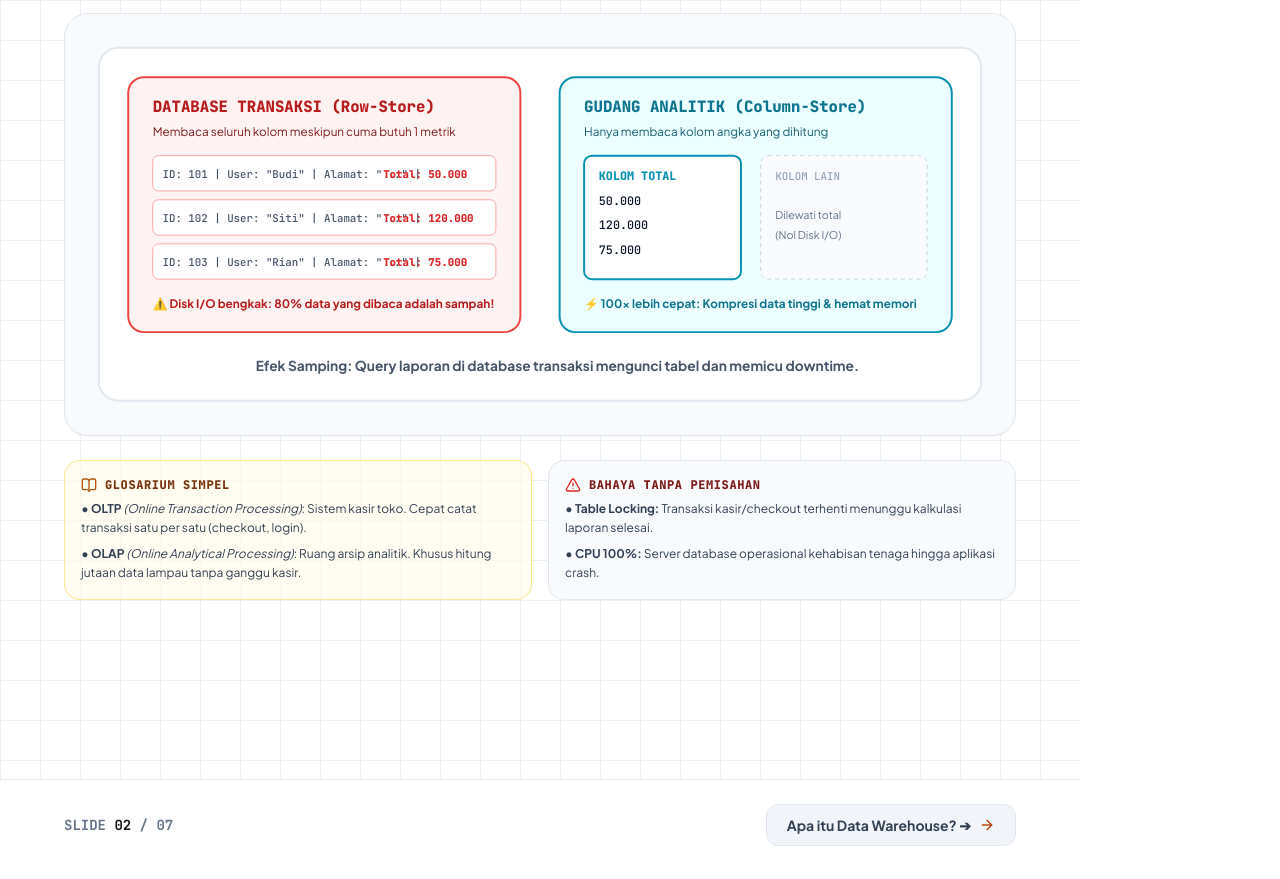
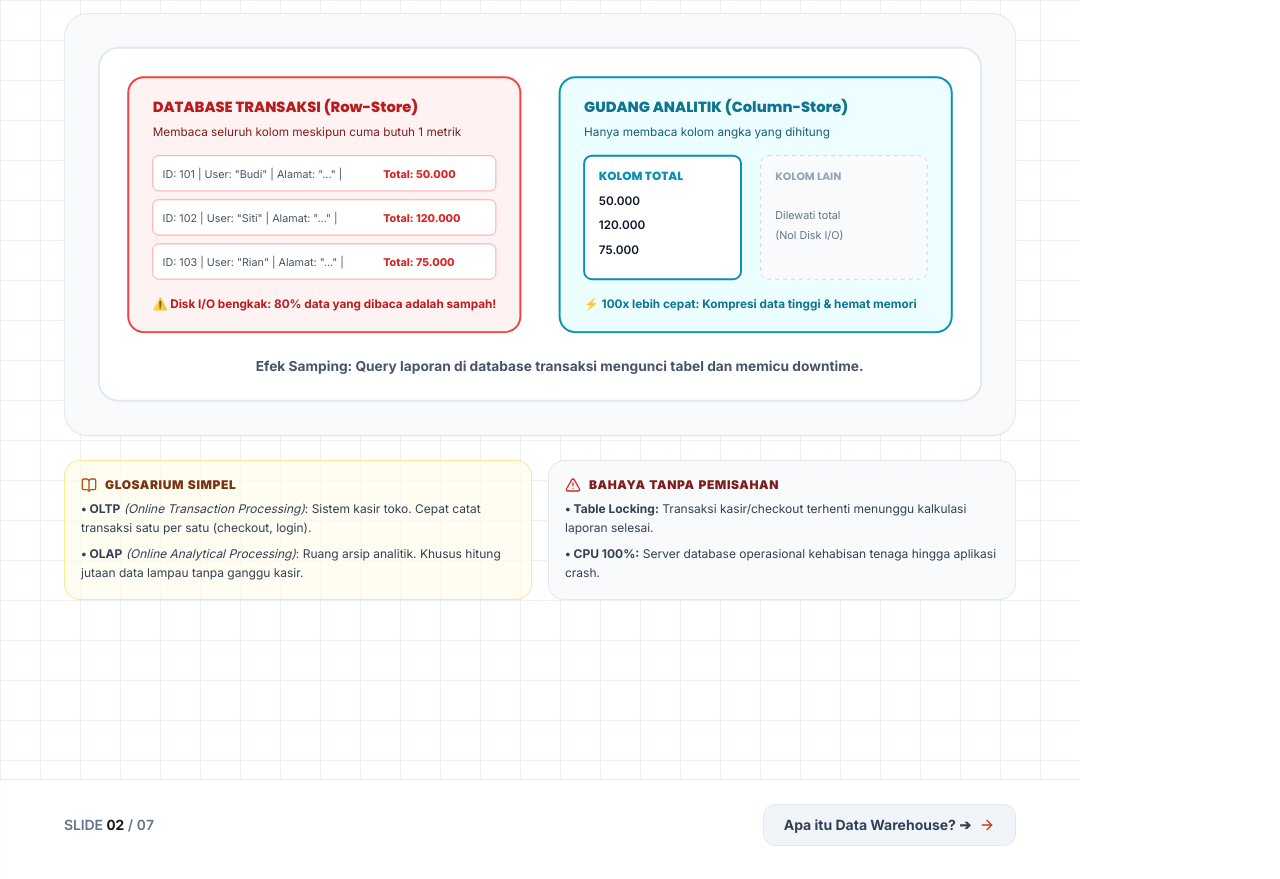
Before and after one commit to Cloumus30/social-studio-ai, a website: page projects/data-warehouse/slides/slide-2-masalah-oltp.html in a window 1280 px wide. Shown: the part 440-1319 px from the top of the page. Drawn offline with nearby package versions, Linux system fonts and the light colour scheme.

Commit message:
style: migrasikan tipografi ke font family Poppins (headings) dan Inter (body & technical data)

````diff
--- a/STYLE_GUIDE.md
+++ b/STYLE_GUIDE.md
@@ -38,12 +38,24 @@ Setiap slide dan teaser wajib menyertakan layer grid kotak tipis di belakang kon
 
 ## 🔤 3. Tipografi (Typography)
 
-* **Font Utama (Headings & Body):** `Plus Jakarta Sans`
-  - Judul Cover (Slide 1): `font-black text-5xl tracking-tight leading-[1.14]`
-  - Judul Slide Isi (2–6): `font-extrabold text-4xl tracking-tight`
-  - Body / Penjelas: `text-xl text-slate-600 leading-relaxed font-normal`
-* **Font Teknis (Monospace):** `JetBrains Mono`
-  - Digunakan untuk penomoran slide (`SLIDE 01 / 06`), badge teknis, parameter angka, kode script, dan handle (`@logikanyatech`).
+Menggunakan kombinasi 2 font family resmi: **Poppins** (Headings & Display) dan **Inter** (Body & Data Teknis).
+
+* **Font Judul / Display (Headings):** `Poppins`
+  - Karakter: Geometris, tebal, memikat (*punchy*), dan sangat tegas di feed media sosial.
+  - Judul Cover (Slide 1): `font-black text-5xl tracking-tight leading-[1.14]` (Weight 900)
+  - Judul Slide Isi (2–7): `font-extrabold text-4xl tracking-tight` (Weight 800)
+  - Nama Brand Logo: `font-extrabold text-2xl`
+* **Font Konten & Data Teknis (Body & Technical):** `Inter`
+  - Karakter: Tajam, netral, sangat mudah dibaca (*ultra-readable*) di layar smartphone pada ukuran kecil hingga menengah.
+  - Body / Penjelas: `text-xl text-slate-600 leading-relaxed font-normal` (Weight 400 / 500)
+  - Elemen Teknis (`.mono`): Penomoran slide (`SLIDE 01 / 07`), badge teknis, kode query SQL, parameter angka, dan handle (`@logikanyatech`) menggunakan **Inter dengan Tabular Numbers** (`font-feature-settings: 'tnum'; font-variant-numeric: tabular-nums`).
+
+---
+
+### Snippet Google Fonts CDN:
+```html
+<link href="https://fonts.googleapis.com/css2?family=Inter:wght@400;500;600;700;800;900&family=Poppins:wght@400;500;600;700;800;900&display=swap" rel="stylesheet">
+```
 
 ---
 
--- a/projects/data-warehouse/slides/slide-2-masalah-oltp.html
+++ b/projects/data-warehouse/slides/slide-2-masalah-oltp.html
@@ -7,11 +7,11 @@
   <script src="https://cdn.tailwindcss.com"></script>
   <link rel="preconnect" href="https://fonts.googleapis.com">
   <link rel="preconnect" href="https://fonts.gstatic.com" crossorigin>
-  <link href="https://fonts.googleapis.com/css2?family=Plus+Jakarta+Sans:wght@400;500;600;700;800;900&family=JetBrains+Mono:wght@500;700;800&display=swap" rel="stylesheet">
+  <link href="https://fonts.googleapis.com/css2?family=Inter:wght@400;500;600;700;800;900&family=Poppins:wght@400;500;600;700;800;900&display=swap" rel="stylesheet">
   <script src="https://unpkg.com/lucide@latest"></script>
   <style>
     body {
-      font-family: 'Plus Jakarta Sans', sans-serif;
+      font-family: 'Inter', sans-serif;
       margin: 0;
       padding: 0;
       width: 1080px;
@@ -19,7 +19,15 @@
       overflow: hidden;
       -webkit-font-smoothing: antialiased;
     }
-    .mono { font-family: 'JetBrains Mono', monospace; }
+    h1, h2, h3, h4, .font-heading {
+      font-family: 'Poppins', sans-serif;
+    }
+    .mono {
+      font-family: 'Inter', sans-serif;
+      font-feature-settings: 'tnum';
+      font-variant-numeric: tabular-nums;
+      letter-spacing: -0.01em;
+    }
   </style>
 </head>
 
@@ -65,26 +73,26 @@
         <!-- LEFT: ROW-STORE BOTTLENECK -->
         <g transform="translate(40, 40)">
           <rect x="0" y="0" width="400" height="260" rx="16" fill="#fef2f2" stroke="#ef4444" stroke-width="2"/>
-          <text x="25" y="35" font-family="JetBrains Mono" font-size="16" font-weight="800" fill="#b91c1c">DATABASE TRANSAKSI (Row-Store)</text>
-          <text x="25" y="60" font-family="Plus Jakarta Sans" font-size="12" fill="#7f1d1d">Membaca seluruh kolom meskipun cuma butuh 1 metrik</text>
+          <text x="25" y="35" font-family="Poppins" font-size="15" font-weight="800" fill="#b91c1c">DATABASE TRANSAKSI (Row-Store)</text>
+          <text x="25" y="60" font-family="Inter" font-size="12" fill="#7f1d1d">Membaca seluruh kolom meskipun cuma butuh 1 metrik</text>
 
           <!-- Row 1 -->
           <rect x="25" y="80" width="350" height="36" rx="6" fill="#ffffff" stroke="#fca5a5"/>
-          <text x="35" y="103" font-family="JetBrains Mono" font-size="11" fill="#475569">ID: 101 | User: "Budi" | Alamat: "..." | </text>
-          <text x="260" y="103" font-family="JetBrains Mono" font-size="11" font-weight="800" fill="#dc2626">Total: 50.000</text>
+          <text x="35" y="103" font-family="Inter" font-size="11" fill="#475569">ID: 101 | User: "Budi" | Alamat: "..." | </text>
+          <text x="260" y="103" font-family="Inter" font-size="11" font-weight="800" fill="#dc2626">Total: 50.000</text>
 
           <!-- Row 2 -->
           <rect x="25" y="125" width="350" height="36" rx="6" fill="#ffffff" stroke="#fca5a5"/>
-          <text x="35" y="148" font-family="JetBrains Mono" font-size="11" fill="#475569">ID: 102 | User: "Siti" | Alamat: "..." | </text>
-          <text x="260" y="148" font-family="JetBrains Mono" font-size="11" font-weight="800" fill="#dc2626">Total: 120.000</text>
+          <text x="35" y="148" font-family="Inter" font-size="11" fill="#475569">ID: 102 | User: "Siti" | Alamat: "..." | </text>
+          <text x="260" y="148" font-family="Inter" font-size="11" font-weight="800" fill="#dc2626">Total: 120.000</text>
 
           <!-- Row 3 -->
           <rect x="25" y="170" width="350" height="36" rx="6" fill="#ffffff" stroke="#fca5a5"/>
-          <text x="35" y="193" font-family="JetBrains Mono" font-size="11" fill="#475569">ID: 103 | User: "Rian" | Alamat: "..." | </text>
-          <text x="260" y="193" font-family="JetBrains Mono" font-size="11" font-weight="800" fill="#dc2626">Total: 75.000</text>
+          <text x="35" y="193" font-family="Inter" font-size="11" fill="#475569">ID: 103 | User: "Rian" | Alamat: "..." | </text>
+          <text x="260" y="193" font-family="Inter" font-size="11" font-weight="800" fill="#dc2626">Total: 75.000</text>
 
           <!-- Warning text -->
-          <text x="25" y="235" font-family="Plus Jakarta Sans" font-size="12" font-weight="700" fill="#b91c1c">
+          <text x="25" y="235" font-family="Inter" font-size="12" font-weight="700" fill="#b91c1c">
             ⚠️ Disk I/O bengkak: 80% data yang dibaca adalah sampah!
           </text>
         </g>
@@ -92,30 +100,30 @@
         <!-- RIGHT: COLUMNAR STORE EFFICIENCY -->
         <g transform="translate(480, 40)">
           <rect x="0" y="0" width="400" height="260" rx="16" fill="#ecfeff" stroke="#0891b2" stroke-width="2"/>
-          <text x="25" y="35" font-family="JetBrains Mono" font-size="16" font-weight="800" fill="#0e7490">GUDANG ANALITIK (Column-Store)</text>
-          <text x="25" y="60" font-family="Plus Jakarta Sans" font-size="12" fill="#155e75">Hanya membaca kolom angka yang dihitung</text>
+          <text x="25" y="35" font-family="Poppins" font-size="15" font-weight="800" fill="#0e7490">GUDANG ANALITIK (Column-Store)</text>
+          <text x="25" y="60" font-family="Inter" font-size="12" fill="#155e75">Hanya membaca kolom angka yang dihitung</text>
 
           <!-- Column Total Box -->
           <rect x="25" y="80" width="160" height="126" rx="8" fill="#ffffff" stroke="#0891b2" stroke-width="2"/>
-          <text x="40" y="105" font-family="JetBrains Mono" font-size="12" font-weight="800" fill="#0891b2">KOLOM TOTAL</text>
-          <text x="40" y="130" font-family="JetBrains Mono" font-size="12" fill="#0f172a">50.000</text>
-          <text x="40" y="155" font-family="JetBrains Mono" font-size="12" fill="#0f172a">120.000</text>
-          <text x="40" y="180" font-family="JetBrains Mono" font-size="12" fill="#0f172a">75.000</text>
+          <text x="40" y="105" font-family="Poppins" font-size="12" font-weight="800" fill="#0891b2">KOLOM TOTAL</text>
+          <text x="40" y="130" font-family="Inter" font-size="12" font-weight="600" fill="#0f172a">50.000</text>
+          <text x="40" y="155" font-family="Inter" font-size="12" font-weight="600" fill="#0f172a">120.000</text>
+          <text x="40" y="180" font-family="Inter" font-size="12" font-weight="600" fill="#0f172a">75.000</text>
 
           <!-- Column User Box (Skipped) -->
           <rect x="205" y="80" width="170" height="126" rx="8" fill="#f8fafc" stroke="#cbd5e1" stroke-dasharray="4 4"/>
-          <text x="220" y="105" font-family="JetBrains Mono" font-size="11" fill="#94a3b8">KOLOM LAIN</text>
-          <text x="220" y="145" font-family="Plus Jakarta Sans" font-size="11" fill="#64748b">Dilewati total</text>
-          <text x="220" y="165" font-family="Plus Jakarta Sans" font-size="11" fill="#64748b">(Nol Disk I/O)</text>
+          <text x="220" y="105" font-family="Poppins" font-size="11" font-weight="700" fill="#94a3b8">KOLOM LAIN</text>
+          <text x="220" y="145" font-family="Inter" font-size="11" fill="#64748b">Dilewati total</text>
+          <text x="220" y="165" font-family="Inter" font-size="11" fill="#64748b">(Nol Disk I/O)</text>
 
           <!-- Efficiency text -->
-          <text x="25" y="235" font-family="Plus Jakarta Sans" font-size="12" font-weight="700" fill="#0e7490">
+          <text x="25" y="235" font-family="Inter" font-size="12" font-weight="700" fill="#0e7490">
             ⚡ 100x lebih cepat: Kompresi data tinggi &amp; hemat memori
           </text>
         </g>
 
         <!-- Bottom Warning -->
-        <text x="170" y="340" font-family="Plus Jakarta Sans" font-size="14" font-weight="700" fill="#475569">
+        <text x="170" y="340" font-family="Inter" font-size="14" font-weight="700" fill="#475569">
           Efek Samping: Query laporan di database transaksi mengunci tabel dan memicu downtime.
         </text>
       </svg>
````
Also changed, not shown: projects/data-warehouse/slides/slide-1-cover.html (+11 -3 lines), projects/data-warehouse/slides/slide-3-apa-itu-dw.html (+11 -3 lines), projects/data-warehouse/slides/slide-4-arsitektur-tools.html (+29 -21 lines), projects/data-warehouse/slides/slide-5-kapan-butuh.html (+11 -3 lines), projects/data-warehouse/slides/slide-6-komparasi-cta.html (+11 -3 lines), projects/data-warehouse/slides/slide-7-cta-3d.html (+15 -7 lines), projects/data-warehouse/story-teaser.html (+11 -3 lines), templates/carousel-slide.html (+10 -4 lines), templates/cta-3d-slide.html (+15 -7 lines), templates/story-slide.html (+12 -4 lines), README.md.
